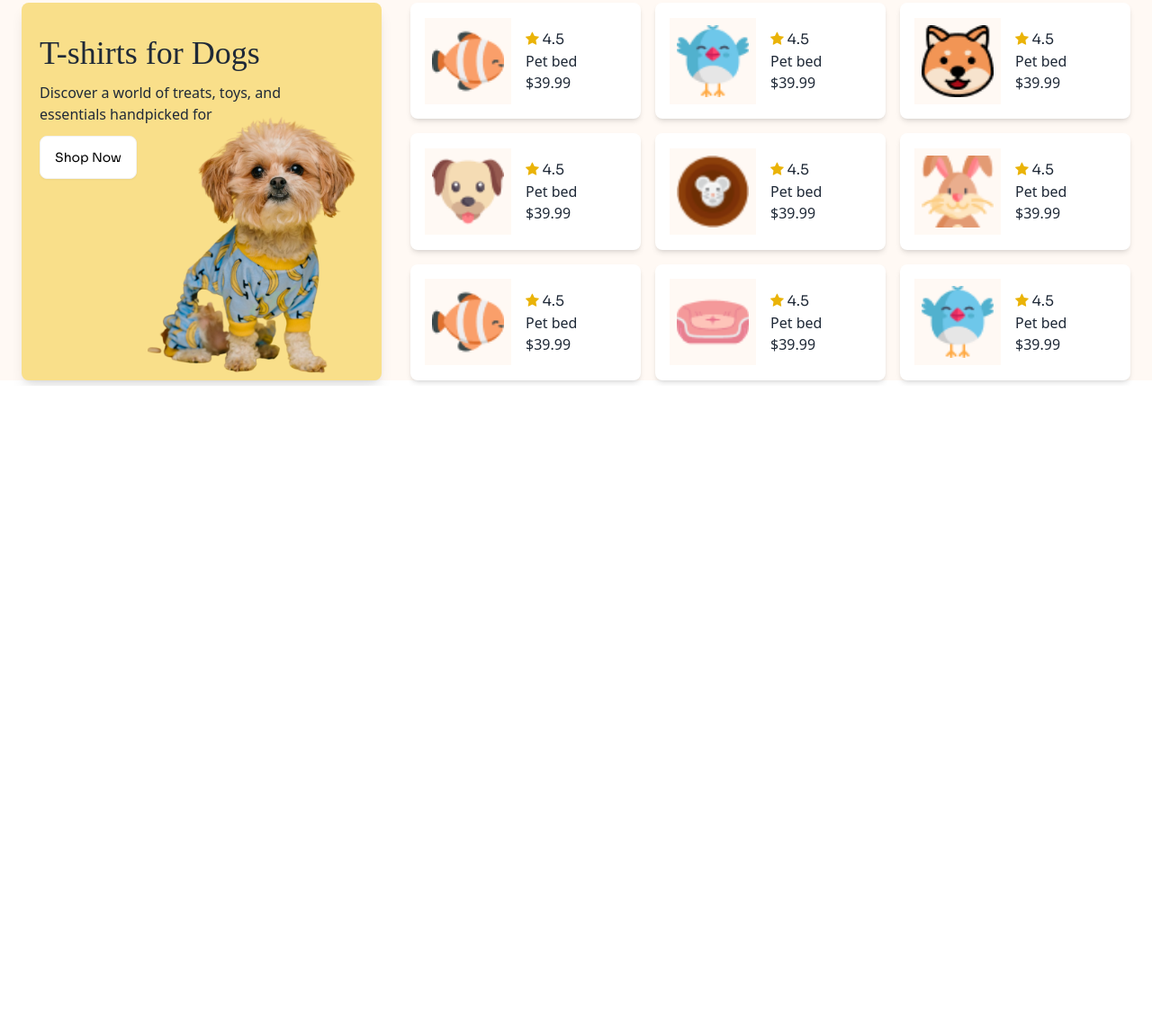
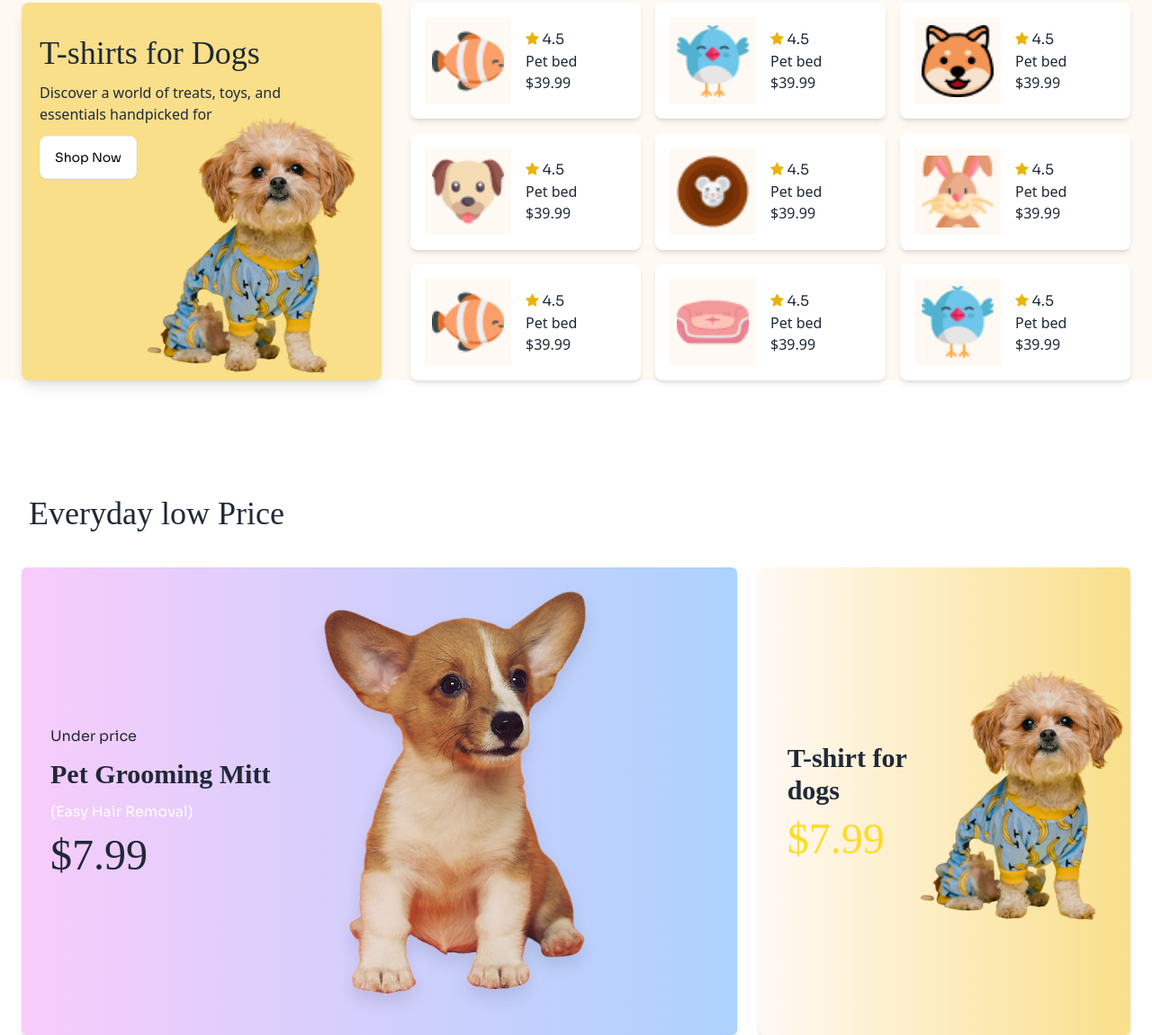
Before and after one commit to mehedipolash/kitty-korner, a plain HTML site: page index.html in a window 1280 px wide. Shown: the part 1331-2482 px from the top of the page at 90% size. Before the commit the page ends 1760 px from the top, so only its background shows below. Drawn offline with nearby package versions, Linux system fonts and the light colour scheme; a web font is replaced by a local one.

Commit message:
everyday low price section done

```diff
--- a/index.html
+++ b/index.html
@@ -225,10 +225,6 @@
     </section>
 
 
-
-
-
-
   </main>
           <!-- Trending pet -->
 <section class="lg:bg-nav-primary">
@@ -425,6 +421,42 @@
   </section>
 </section>
 
+<!-- low price section -->
+     <section class="mx-auto px-6 max-w-7xl">
+      <h1 class="font1 mb-10 text-2xl lg:text-4xl lg:pl-2 lg:pt-32 pt-12">Everyday low Price</h1>
+
+    <div class="flex flex-col lg:flex-row mx-auto w-full gap-6">
+
+      <!-- left-card -->
+      <div
+        class="flex bg-gradient-to-r from-[#F8CCFB] to-[#ACD2FD] items-center rounded-md shadow-md pl-8 w-full lg:flex-[2]">
+        <div class="space-y-3">
+          <h1 class="font2 hidden lg:flex">Under price</h1>
+          <h1 class="font1 font-bold text-[12px] lg:text-3xl">Pet Grooming Mitt</h1>
+          <h1 class="font2 text-white hidden lg:flex">(Easy Hair Removal)</h1>
+          <h1 class="font1 text-5xl">$7.99</h1>
+        </div>
+
+        <div>
+          <img src="c1-assets/cute-dog-mid.png" alt="">
+        </div>
+      </div>
+
+      <!-- right-card  -->
+      <div
+        class="flex bg-gradient-to-r from-[#FFF9F4] to-[#F9DF8A] items-center rounded-md shadow-md pl-8 w-full lg:flex-1">
+        <div class="space-y-3">
+          <h1 class="font1 font-bold text-[12px] lg:text-3xl">T-shirt for dogs</h1>
+          <h1 class="font1 text-[#FFDC26] text-5xl">$7.99</h1>
+        </div>
+
+        <div>
+          <img src="c1-assets/cute-pet-mid.png" alt="">
+        </div>
+      </div>
+    </div>
+
+     </section>
 
   <footer>
 
```
